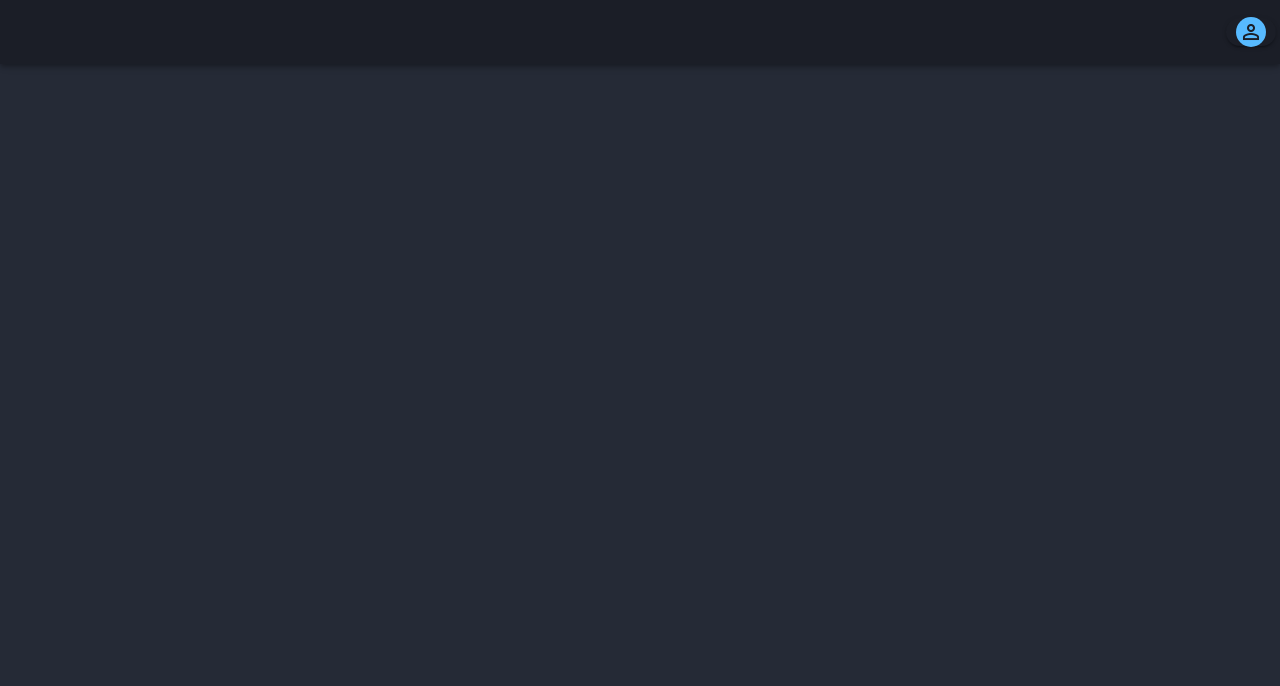
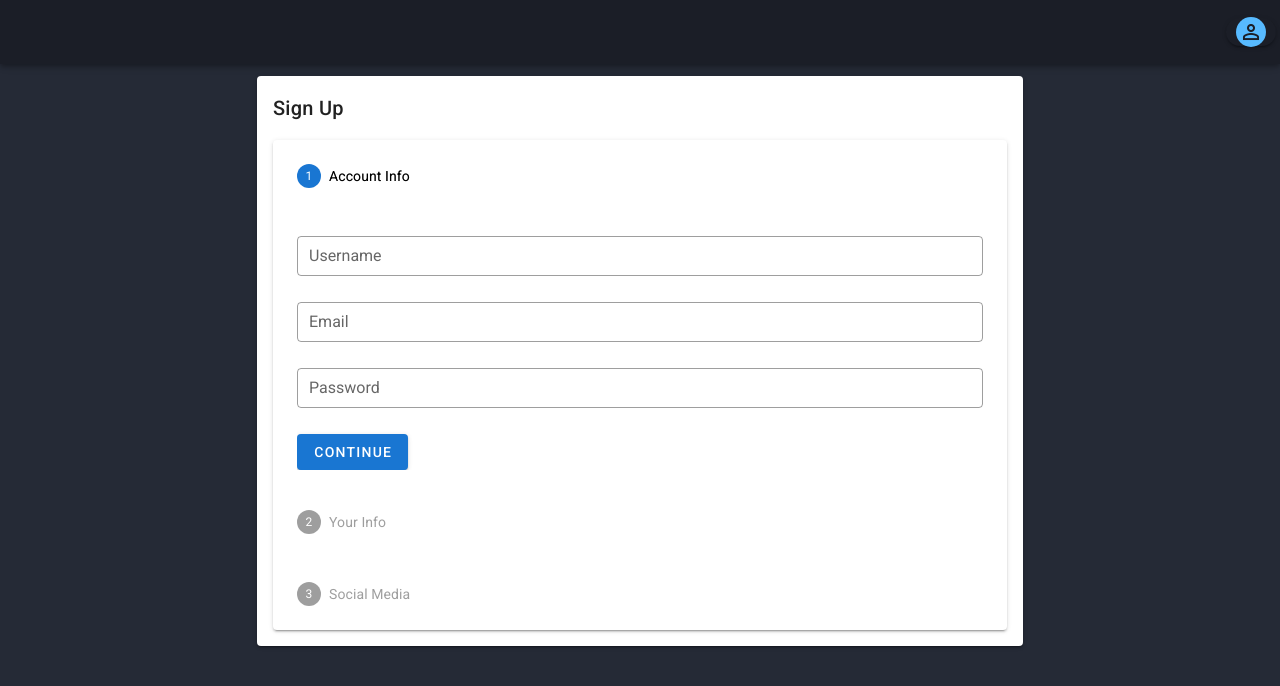
Before and after one commit to MayankJ99/MythBuster, a Vue app in the folder FrontEnd/: page /register in a window 1280 px wide. Shown: the top 686 px of the page. Built offline with nearby package versions, Linux system fonts and the light colour scheme.

Commit message:
Added route for registration

```diff
--- /dev/null
+++ b/FrontEnd/src/components/auth/register.vue
@@ -0,0 +1,146 @@
+<template>
+  <v-form>
+    <v-stepper v-model="stepper">
+      <v-stepper-step step="1" :complete="stepper > 2">
+        Account Info
+      </v-stepper-step>
+      <v-stepper-content step="1">
+        <v-text-field
+          v-model="registrationInfo.username"
+          label="Username"
+          outlined
+          dense
+        />
+        <v-text-field
+          v-model="registrationInfo.email"
+          label="Email"
+          outlined
+          dense
+        />
+        <v-text-field
+          v-model="registrationInfo.password"
+          label="Password"
+          outlined
+          dense
+          type="password"
+        />
+        <v-btn color="primary" @click="stepper = 2">Continue</v-btn>
+      </v-stepper-content>
+      <v-stepper-step step="2" :complete="stepper > 3">
+        Your Info
+      </v-stepper-step>
+      <v-stepper-content step="2">
+        <v-text-field
+          v-model="registrationInfo.first_name"
+          label="First Name"
+          outlined
+          dense
+        />
+        <v-text-field
+          v-model="registrationInfo.last_name"
+          label="Last Name"
+          outlined
+          dense
+        />
+        <v-text-field
+          v-model="registrationInfo.bio"
+          label="Your Bio"
+          outlined
+          dense
+        />
+        <v-text-field
+          v-model="registrationInfo.occupation"
+          label="Occupation"
+          outlined
+          dense
+        />
+        <v-text-field
+          v-model="registrationInfo.location"
+          label="Location"
+          outlined
+          dense
+        />
+        <v-text-field
+          v-model="registrationInfo.education"
+          label="Education"
+          outlined
+          dense
+        />
+        <v-btn @click="stepper = 1">Back</v-btn>
+        <v-btn color="primary" @click="stepper = 3">Continue</v-btn>
+      </v-stepper-content>
+      <v-stepper-step step="3"> Social Media </v-stepper-step>
+      <v-stepper-content step="3">
+        <v-text-field
+          v-model="registrationInfo.linkedin"
+          label="LinkedIn"
+          outlined
+          dense
+        />
+        <v-text-field
+          v-model="registrationInfo.twitter"
+          label="Twitter"
+          outlined
+          dense
+        />
+        <v-text-field
+          v-model="registrationInfo.github"
+          label="GitHub"
+          outlined
+          dense
+        />
+        <v-text-field
+          v-model="registrationInfo.website"
+          label="Website"
+          outlined
+          dense
+        />
+        <v-btn @click="stepper = 2">Back</v-btn>
+        <v-btn>Register</v-btn>
+      </v-stepper-content>
+    </v-stepper>
+  </v-form>
+</template>
+
+<script>
+export default {
+  data() {
+    return {
+      stepper: 1,
+      registrationInfo: {
+        email: "",
+        username: "",
+        password: "",
+        first_name: "",
+        last_name: "",
+        bio: "",
+        occupation: "",
+        location: "",
+        education: "",
+        linkedin: "",
+        twitter: "",
+        github: "",
+        website: "",
+      },
+    };
+  },
+  methods: {
+    usernameRule(value) {
+      return /^[a-zA-Z0-9]{4,}$/g.test(value)
+        ? null
+        : "Usernames may only be alphanumeric characters";
+    },
+    eightMinimum(value) {
+      return /^[\S]{8,}$/.test(value) ? null : "This field cannot be empty";
+    },
+    nonEmpty(value) {
+      return /^.{1,}[\S]*.{1,}$/.test(value)
+        ? null
+        : "This field cannot be empty";
+    },
+    onRegisterClick() {
+      console.log(this.registrationInfo);
+    },
+  },
+};
+</script>
--- a/FrontEnd/src/router/index.js
+++ b/FrontEnd/src/router/index.js
@@ -3,11 +3,11 @@ import VueRouter from "vue-router";
 import Home from "../views/Home.vue";
 import Login from "../views/Login.vue";
 import Post from "../views/Post.vue";
+import Register from "../views/Register.vue";
 
 Vue.use(VueRouter);
 
-const routes = [
-  {
+const routes = [{
         path: "/",
         name: "Home",
         component: Home,
@@ -22,6 +22,11 @@ const routes = [
         name: "Post",
         component: Post,
     },
+    {
+        path: "/register",
+        name: "Register",
+        component: Register,
+    },
 ];
 
 const router = new VueRouter({
--- a/FrontEnd/src/services/auth.js
+++ b/FrontEnd/src/services/auth.js
@@ -6,3 +6,10 @@ export async function login(username, password) {
         password,
     });
 }
+
+export async function register(userInfo) {
+    return await axios.post(
+        `${process.env.VUE_APP_API_URL}/api/users/register`,
+        userInfo
+    );
+}
--- a/FrontEnd/src/store/modules/auth.js
+++ b/FrontEnd/src/store/modules/auth.js
@@ -1,4 +1,4 @@
-import { login } from "../../services/auth";
+import { login, register } from "../../services/auth";
 
 const state = {
     user: null,
@@ -17,6 +17,10 @@ const actions = {
         const authResponse = await login(username, password).catch((e) => e);
         commit("setUser", authResponse.data);
     },
+    async register(commit, accountInfo) {
+        const authResponse = await register(accountInfo).catch((e) => e);
+        commit("setUser", authResponse.data);
+    },
 };
 
 export default {
--- /dev/null
+++ b/FrontEnd/src/views/Register.vue
@@ -0,0 +1,23 @@
+<template>
+  <v-container>
+    <v-row>
+      <v-spacer class="d-xs-none d-md-flex" />
+      <v-col cols="12" md="8">
+        <v-card>
+          <v-card-title>Sign Up</v-card-title>
+          <v-card-text>
+            <register />
+          </v-card-text>
+        </v-card>
+      </v-col>
+      <v-spacer class="d-xs-none d-md-flex" />
+    </v-row>
+  </v-container>
+</template>
+
+<script>
+import register from "../components/auth/register.vue";
+export default {
+  components: { register },
+};
+</script>
```
Lines whose indentation alone changed are shown as unchanged.
